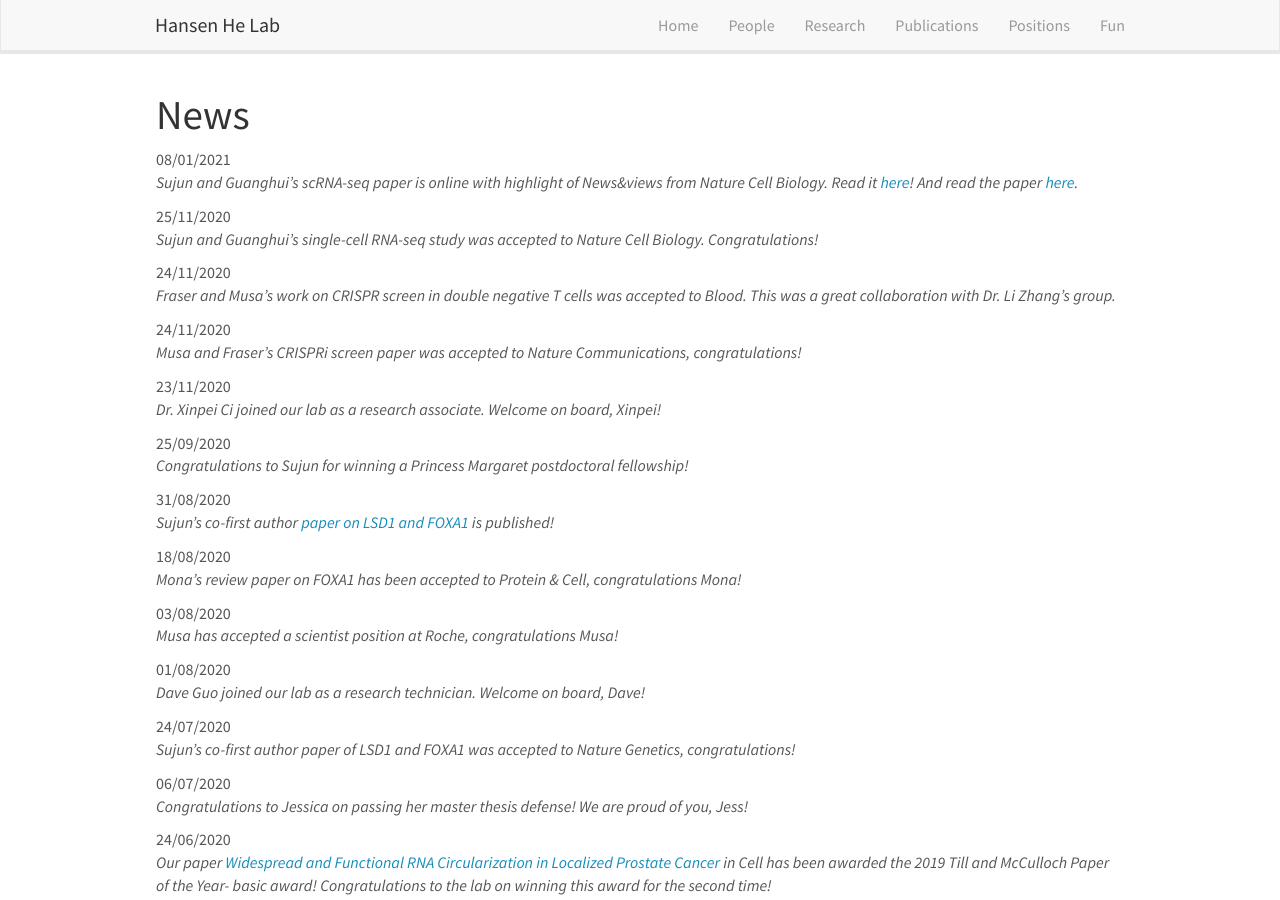
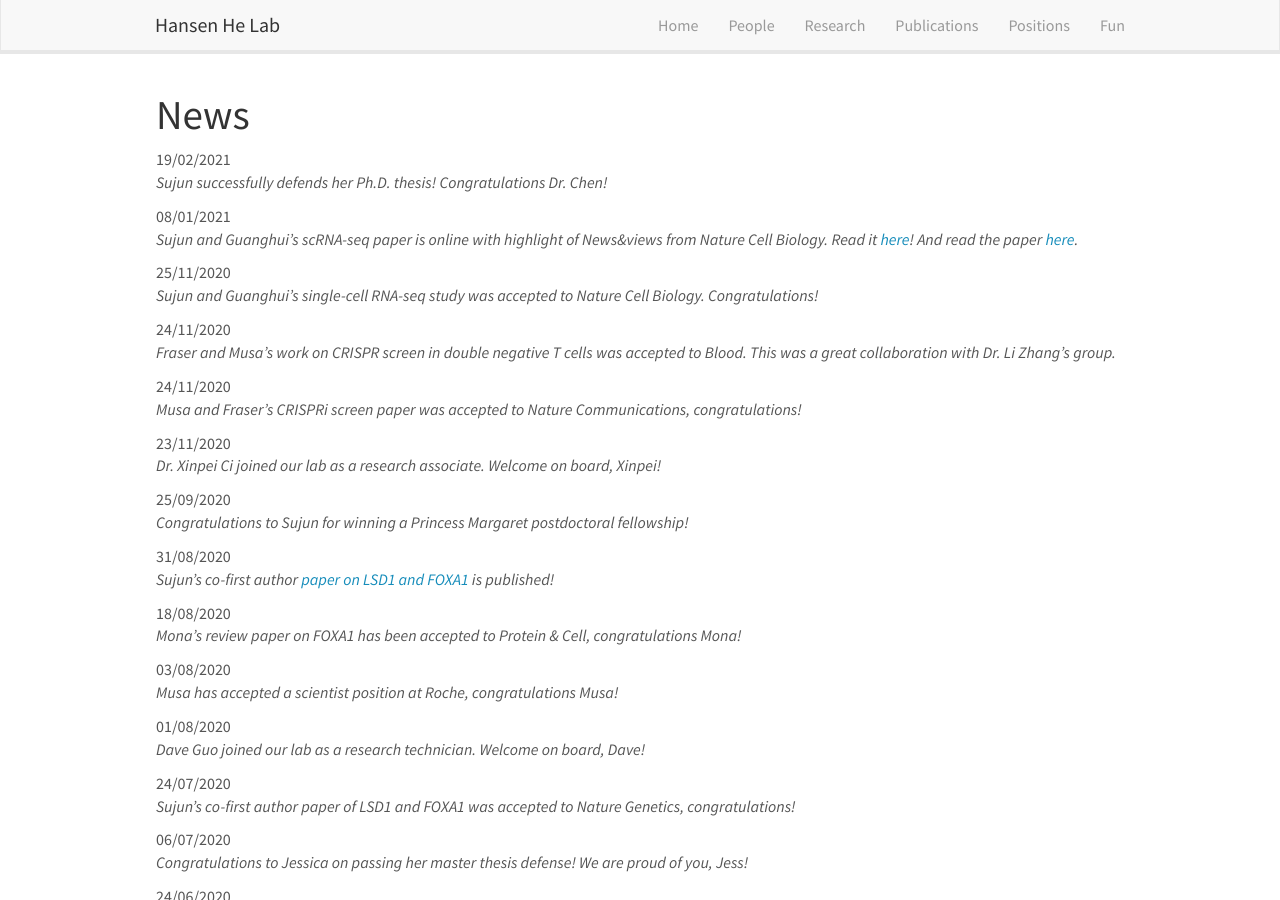
Before and after one commit to Xinyi371/HansenHeLab.github.io, a Jekyll site: the page built from _pages/allnews.md, in a window 1280 px wide and 900 px high. Built offline with Jekyll 4.4.1, drawn with Linux system fonts in a browser that asks for light colours; nearby versions of some CDN libraries.

Commit message:
updated news

```diff
--- a/_data/news.yml
+++ b/_data/news.yml
@@ -1,3 +1,6 @@
+- date: 19/02/2021
+  headline: "Sujun successfully defends her Ph.D. thesis! Congratulations Dr. Chen!"
+
 - date: 08/01/2021
   headline: "Sujun and Guanghui's scRNA-seq paper is online with highlight of News&views from Nature Cell Biology. Read it <a href='https://www.nature.com/articles/s41556-020-00616-3'>here</a>! And read the paper <a href='https://www.nature.com/articles/s41556-020-00613-6'> here</a>."
 
```
Also changed, not shown: 2 other files.
